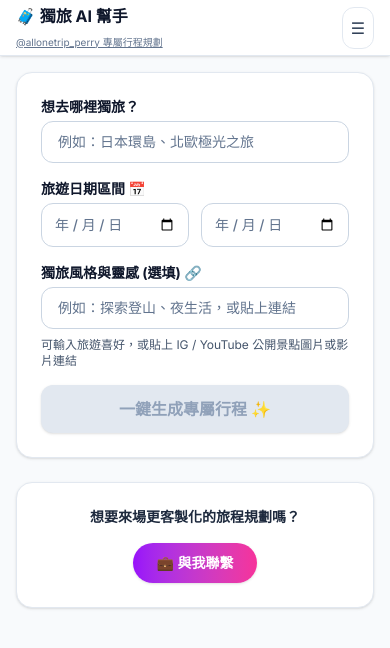
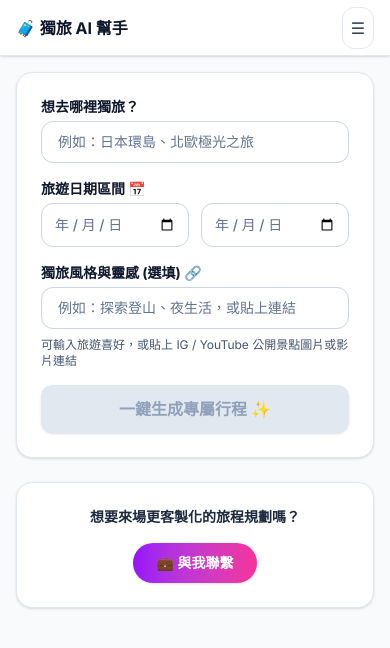
Before and after one commit to PerryChen-creator/allonetrip-ai, a Next.js app: page / in a window 390 px wide. Shown: the top 648 px of the page. Built offline with nearby package versions, Linux system fonts and the light colour scheme.

Commit message:
style: remove mobile subtitle, update theme toggle labels to mode suffix, and shorten desktop preference button text

```diff
--- a/app/page.tsx
+++ b/app/page.tsx
@@ -469,21 +469,11 @@ export default function Home() {
   return (
     <div className={`min-h-screen transition-colors duration-200 ${darkMode ? 'bg-slate-950 text-slate-100' : 'bg-slate-50 text-slate-900'}`}>
 
-      {/* 手機版頂部 Header */}
+      {/* 手機版頂部 Header (移除 @allonetrip_perry 副標題) */}
       <div className={`md:hidden sticky top-0 h-14 z-30 backdrop-blur-md border-b px-4 flex items-center justify-between shadow-sm ${darkMode ? 'bg-slate-900/95 border-slate-800' : 'bg-white/95 border-slate-200'}`}>
-        <div>
-          <h1 className={`text-base font-bold flex items-center gap-1.5 ${darkMode ? 'text-white' : 'text-slate-900'}`}>
-            🧳 獨旅 AI 幫手
-          </h1>
-          <a
-            href="https://www.instagram.com/allonetrip_perry/"
-            target="_blank"
-            rel="noopener noreferrer"
-            className={`text-[10px] underline ${darkMode ? 'text-slate-400' : 'text-slate-500'}`}
-          >
-            @allonetrip_perry 專屬行程規劃
-          </a>
-        </div>
+        <h1 className={`text-base font-bold flex items-center gap-1.5 ${darkMode ? 'text-white' : 'text-slate-900'}`}>
+          🧳 獨旅 AI 幫手
+        </h1>
         <button
           onClick={() => setIsMobileMenuOpen(!isMobileMenuOpen)}
           className={`p-2 rounded-xl transition border ${darkMode ? 'text-slate-200 hover:bg-slate-800 border-slate-700' : 'text-slate-700 hover:bg-slate-100 border-slate-200'}`}
@@ -492,7 +482,7 @@ export default function Home() {
         </button>
       </div>
 
-      {/* 手機版下拉選單 Drawer */}
+      {/* 手機版下拉選單 Drawer (文案更新為：設定旅行習慣 / 淺色模式 或 深色模式) */}
       {isMobileMenuOpen && (
         <div className={`md:hidden sticky top-14 z-20 border-b p-4 shadow-lg ${darkMode ? 'bg-slate-900 border-slate-800' : 'bg-white border-slate-200'}`}>
           <div className="flex items-center gap-2">
@@ -506,13 +496,13 @@ export default function Home() {
               onClick={() => setDarkMode(!darkMode)}
               className={`flex-1 py-2.5 rounded-xl text-xs font-bold transition border flex items-center justify-center gap-1.5 ${darkMode ? 'bg-slate-800 text-slate-200 border-slate-700 hover:bg-slate-700' : 'bg-slate-100 text-slate-800 border-slate-200 hover:bg-slate-200'}`}
             >
-              {darkMode ? '🌙 切換深色' : '☀️ 切換淺色'}
+              {darkMode ? '🌙 深色模式' : '☀️ 淺色模式'}
             </button>
           </div>
         </div>
       )}
 
-      {/* 🔴 手機版滑動至 AI 對話區時顯示的雙 CTA Sticky Bar */}
+      {/* 手機版滑動至 AI 對話區時顯示的雙 CTA Sticky Bar */}
       {isChatScrolled && (messages.length > 0 || loading) && (
         <div className={`md:hidden fixed top-14 left-0 right-0 z-20 px-4 py-2 border-b backdrop-blur-md transition-all shadow-sm ${
           darkMode ? 'bg-slate-900/95 border-slate-800' : 'bg-white/95 border-slate-200'
@@ -542,7 +532,7 @@ export default function Home() {
 
       <div className="flex flex-col md:flex-row items-start min-h-screen">
 
-        {/* 桌機版側邊欄 */}
+        {/* 桌機版側邊欄 (按鈕文案更新為：設定旅行習慣) */}
         <div className={`hidden md:flex md:w-64 md:h-screen md:sticky md:top-0 md:self-start border-r p-6 flex-col justify-between shrink-0 ${darkMode ? 'bg-slate-900 border-slate-800' : 'bg-white border-slate-200'}`}>
           <div>
             <h1 className={`text-xl font-bold flex items-center gap-2 ${darkMode ? 'text-white' : 'text-slate-900'}`}>
@@ -562,7 +552,7 @@ export default function Home() {
                 onClick={() => setIsPrefModalOpen(true)}
                 className={`w-full py-2.5 rounded-xl text-xs font-bold transition border shadow-sm flex items-center justify-center gap-1.5 ${darkMode ? 'bg-slate-800 hover:bg-slate-700 text-slate-200 border-slate-700' : 'bg-slate-100 hover:bg-slate-200 text-slate-800 border-slate-200'}`}
               >
-                ✏️ 設定我的旅行習慣
+                ✏️ 設定旅行習慣
               </button>
               <button
                 onClick={() => setDarkMode(!darkMode)}
@@ -705,7 +695,6 @@ export default function Home() {
           {(messages.length > 0 || loading) && (
             <div ref={chatSectionRef} className={`rounded-2xl shadow-sm border p-4 md:p-6 space-y-4 ${darkMode ? 'bg-slate-900 border-slate-800' : 'bg-white border-slate-200'}`}>
 
-              {/* 🔴 1. 核心修改：未滑動時，手機版區塊頁首右側僅置放「🔗 分享對話」；桌機版則顯示完整雙按鈕 */}
               <div ref={chatHeaderRef} className={`flex items-center justify-between border-b pb-2.5 pt-2 px-1 ${darkMode ? 'border-slate-800' : 'border-slate-100'}`}>
                 <span className={`font-bold text-sm flex items-center gap-1 shrink-0 ${darkMode ? 'text-slate-100' : 'text-slate-900'}`}>
                   📍 專屬獨旅行程對話
```
